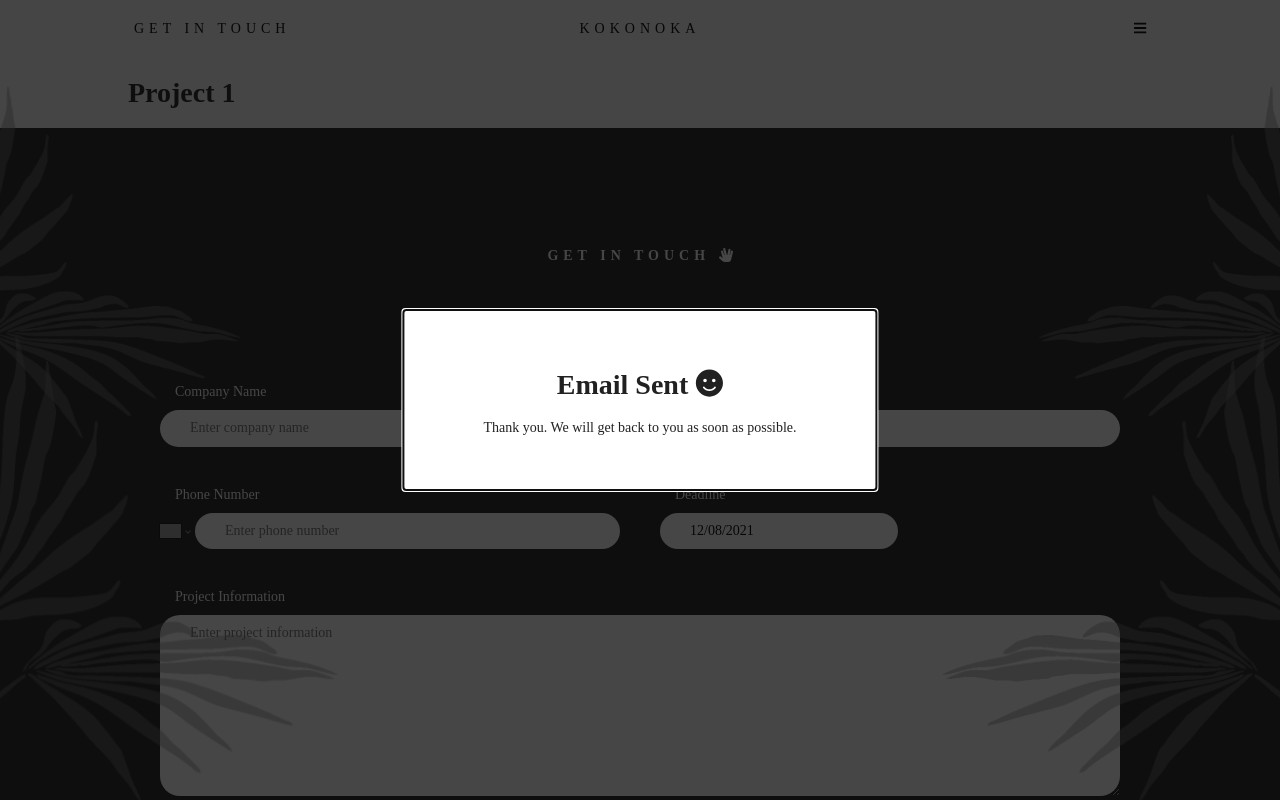
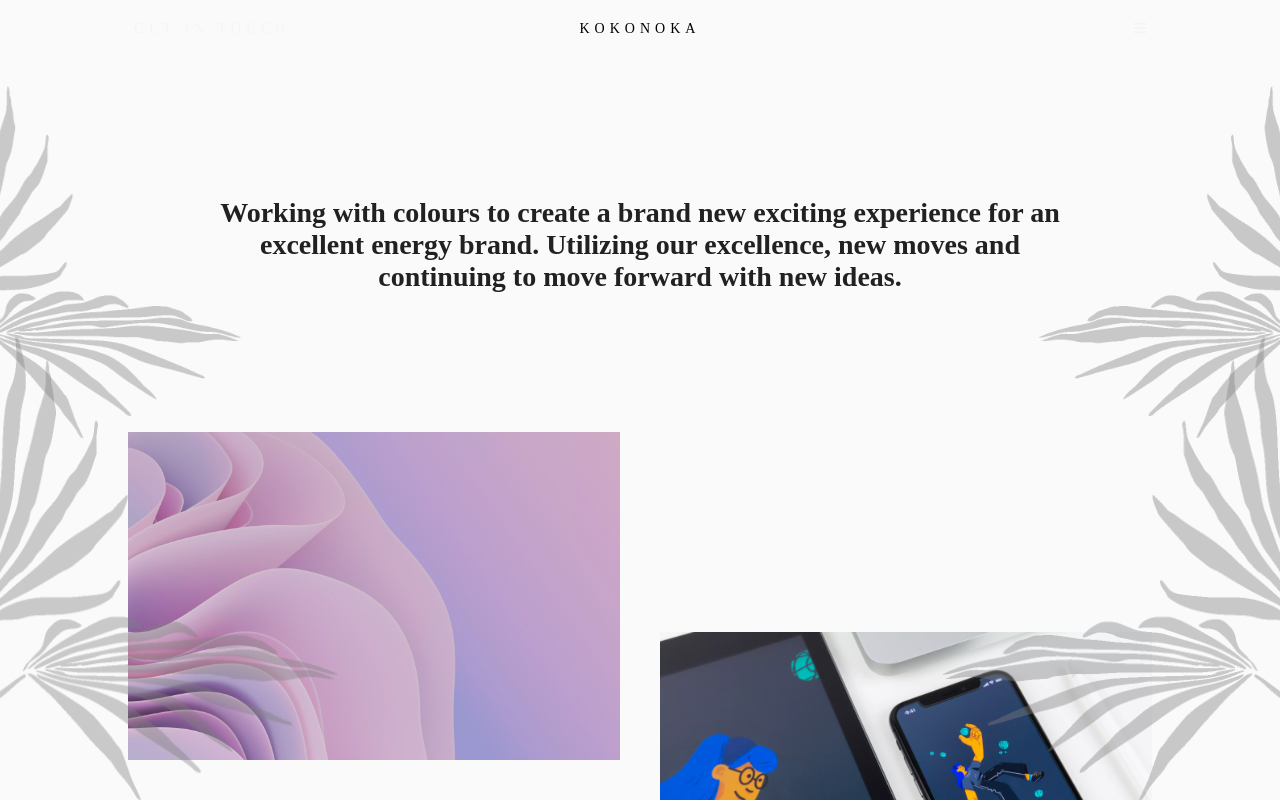
Before and after one commit to adampugh/kokonoka-digital, a React (Create React App) app: page /project1 in a window 1280 px wide. Shown: the top 800 px of the page. Built offline with nearby package versions, Linux system fonts and the light colour scheme; grey boxes are pictures that could not be loaded; a web font is replaced by a local one.

Commit message:
add project page

```diff
--- a/src/Contact/index.jsx
+++ b/src/Contact/index.jsx
@@ -19,7 +19,7 @@ const Contact = () => {
     const [message, setMessage] = useState('');
     const [email, setEmail] = useState('');
     const [disabled, setDisabled] = useState(false);
-    const [openModal, setOpenModal] = useState(true);
+    const [openModal, setOpenModal] = useState(false);
 
 
     const sendEmail = (e) => {
--- a/src/Project1/Project1.scss
+++ b/src/Project1/Project1.scss
@@ -0,0 +1,27 @@
+#project {
+    padding: 120px 0;
+
+    .project__text {
+        text-align: center;
+        font-family: 'GDSage-Bold';
+        padding: 0 80px 120px;
+    }
+
+    .project__grid {
+        display: grid;
+        gap: 40px;
+        grid-template-columns: 1fr;
+
+        .project__grid__img img {
+            max-width: 100%;
+        }
+
+        @media (min-width: 900px) {
+            grid-template-columns: 1fr 1fr;
+
+            .project__grid__img:nth-child(even) {
+                margin-top: 200px;
+            }
+        }
+    }
+}
--- a/src/Project1/index.jsx
+++ b/src/Project1/index.jsx
@@ -1,8 +1,16 @@
+import { useState, useEffect } from 'react';
 import { motion } from 'framer-motion';
+import './Project1.scss'
 
 import Nav from '../Nav';
 import Contact from '../Contact';
 import Footer from '../Footer';
+import Loading from '../Loading';
+
+import Img from '../assets/img/345.webp'
+import Img2 from '../assets/img/104.webp'
+import Img3 from '../assets/img/84.webp'
+import Img4 from '../assets/img/94.webp'
 
 const containerVariants = {
     exit: {
@@ -14,13 +22,54 @@ const containerVariants = {
     }
 }
 
+const childVariants = {
+    hidden: {
+        opacity: 0,
+        y: 100,
+    },
+    visible: {
+        opacity: 1,
+        y: 0,
+        transition: {
+            duration: 1,
+            delay: 1.5
+        }
+    },
+};
 const Project1 = () => {
-    return (
+    const [loading, setLoading] = useState(true);
+
+    useEffect(() => {
+        setTimeout(() => {
+            setLoading(false);
+        }, 2000);
+    }, []);
+
+    return loading ? (<Loading />) : (
         <motion.div variants={containerVariants} exit="exit">
             <Nav />
-            <div className="container">
-                <h1>Project 1</h1>
-            </div>
+            <motion.div className="container" variants={childVariants} initial="hidden" animate="visible">
+                <div id="project">
+                    <div className="project__text">
+                        <h1>Working with colours to create a brand new exciting experience for an excellent energy brand. Utilizing our excellence, new moves and continuing to move forward with new ideas.</h1>
+                    </div>
+                    <div className="project__grid">
+                        <div className="project__grid__img">
+                            <img src={Img} alt="" />
+                        </div>
+                        <div className="project__grid__img">
+                            <img src={Img2} alt="" />
+                        </div>
+                        <div className="project__grid__img">
+                            <img src={Img3} alt="" />
+                        </div>
+                        <div className="project__grid__img">
+                            <img src={Img4} alt="" />
+                        </div>
+                    </div>
+
+                </div>
+            </motion.div>
             <Contact />
             <Footer />
         </motion.div>
```
